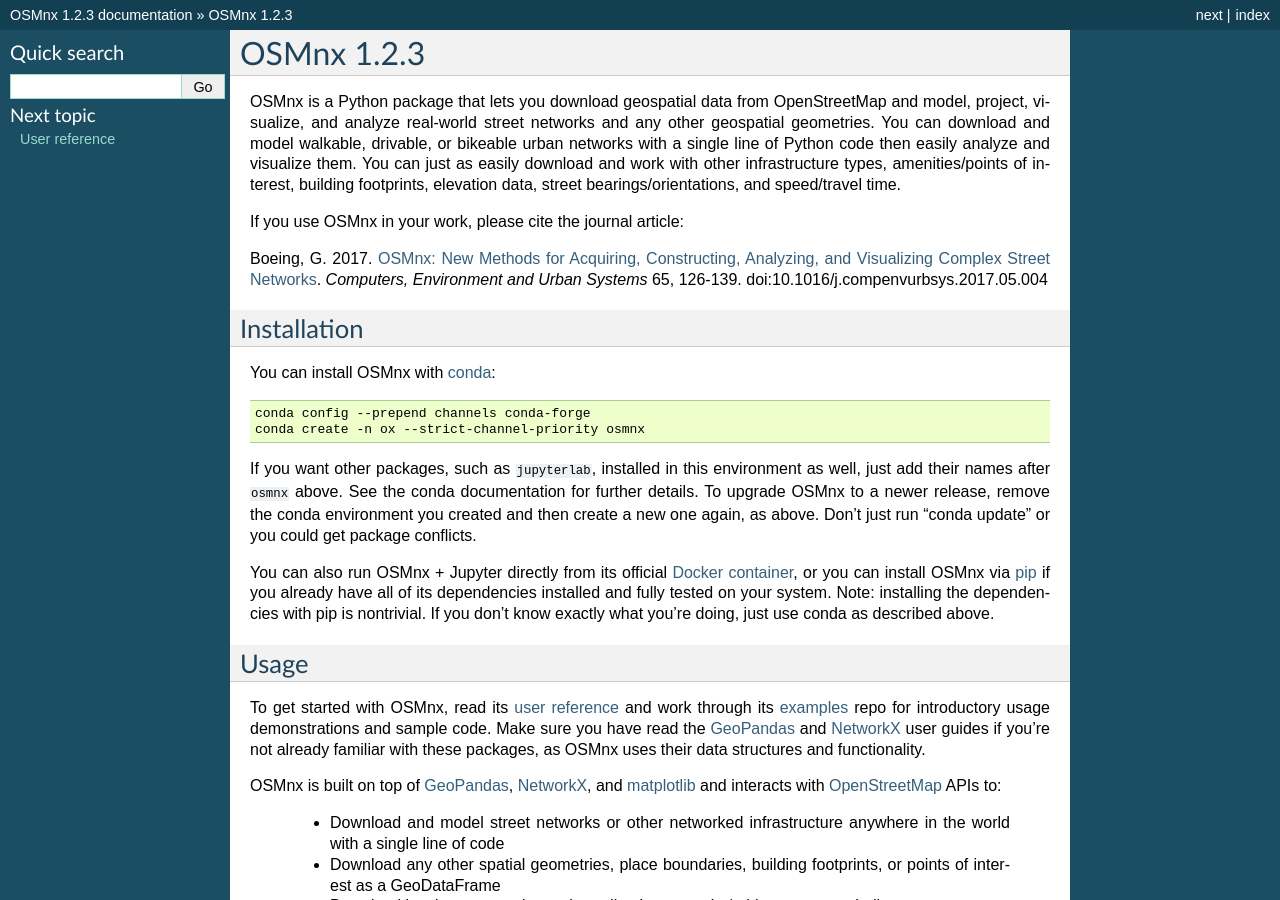
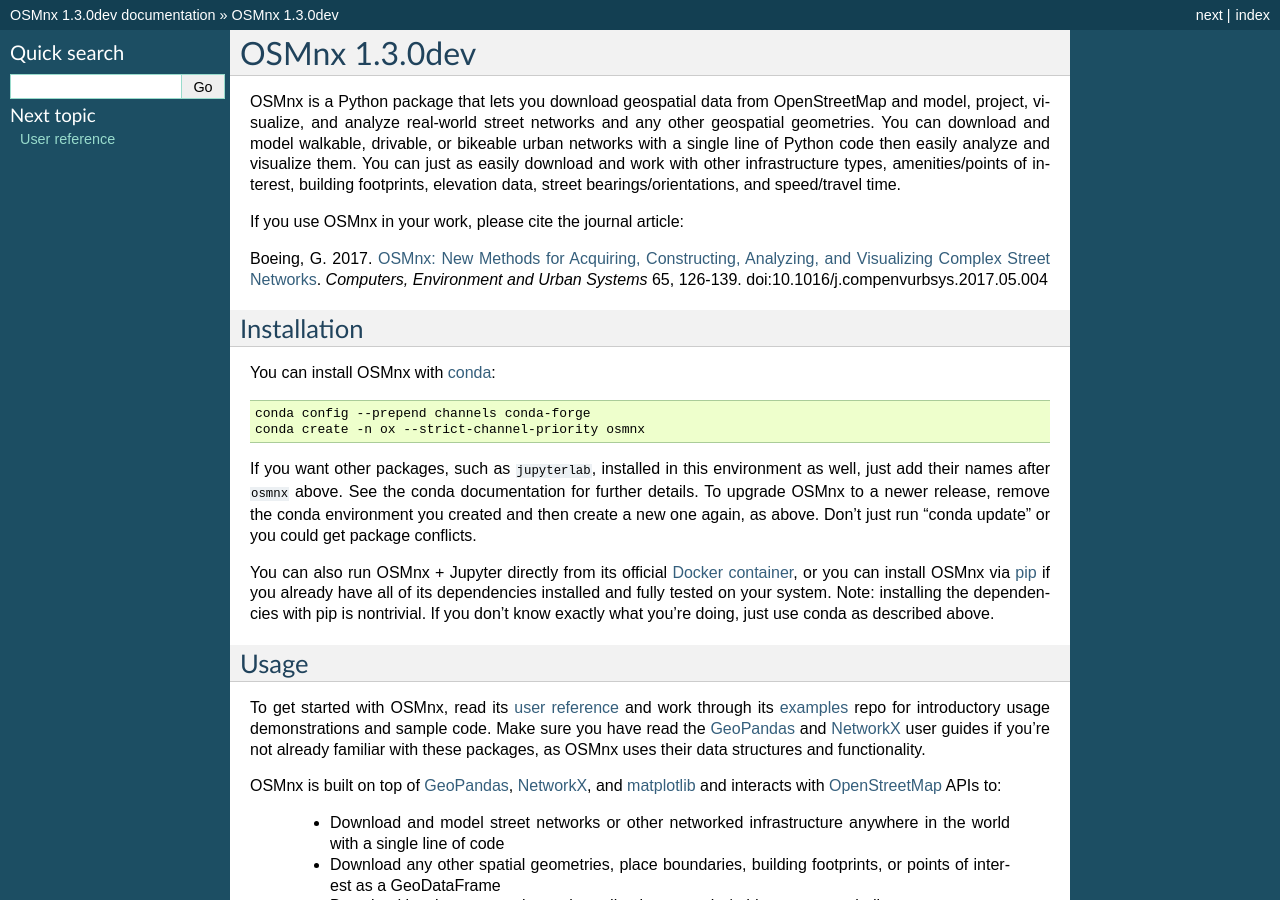
Before and after one commit to gboeing/osmnx, a Sphinx documentation site: the page built from docs/source/index.rst, in a window 1280 px wide and 900 px high. Built offline with Sphinx 7.4.7, drawn with Linux system fonts in a browser that asks for light colours; some of the changed text lies outside the part shown.

Commit message:
dev version

```diff
--- a/docs/source/conf.py
+++ b/docs/source/conf.py
@@ -58,7 +58,7 @@
 # The version info for the project you're documenting, acts as replacement for
 # |version| and |release|, also used in various other places throughout the
 # built documents.
-version = release = "1.2.3"
+version = release = "1.3.0dev"
 
 # If your documentation needs a minimal Sphinx version, state it here.
 #
--- a/osmnx/_version.py
+++ b/osmnx/_version.py
@@ -1,3 +1,3 @@
 """OSMnx package version."""
 
-__version__ = "1.2.3"
+__version__ = "1.3.0dev"
--- a/setup.py
+++ b/setup.py
@@ -62,7 +62,7 @@
 # now call setup
 setup(
     name="osmnx",
-    version="1.2.3",
+    version="1.3.0dev",
     description=DESC,
     long_description=LONG_DESCRIPTION,
     long_description_content_type="text/x-rst",
```
Also changed, not shown: CHANGELOG.md (+5 -0 lines).
